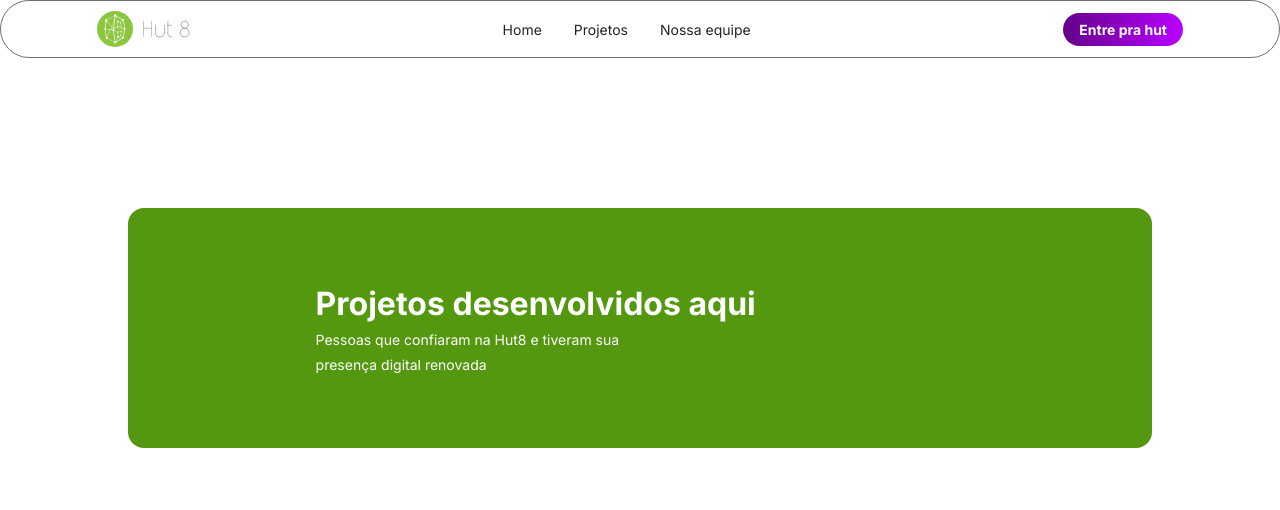
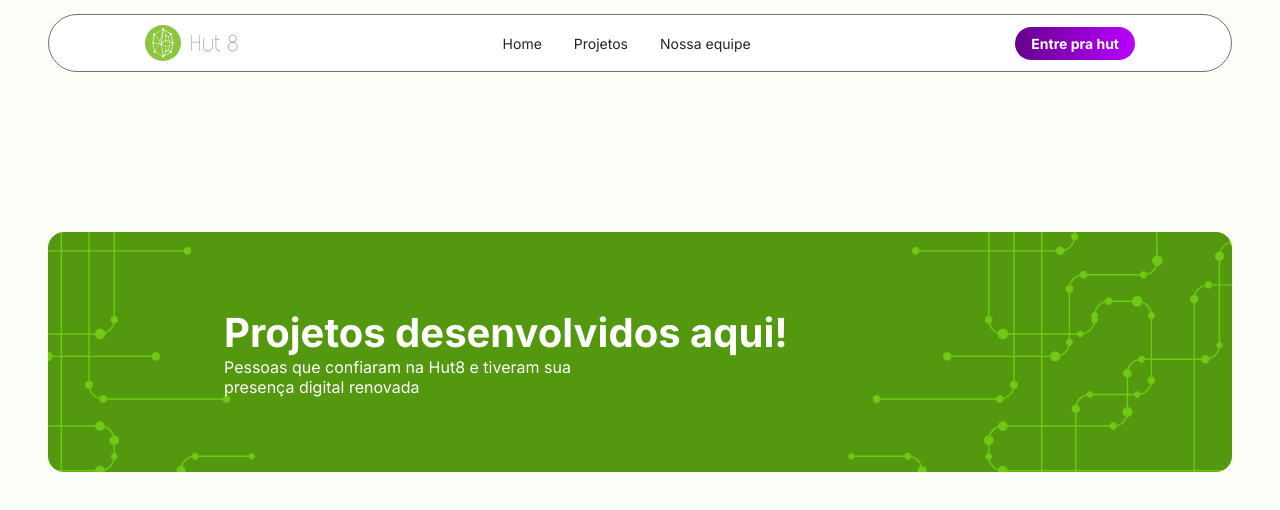
Before and after one commit to Brendler17/hut8, a React (Vite) app in the folder frontend/: page /projects in a window 1280 px wide. Shown: the top 510 px of the page. Built offline with nearby package versions, Linux system fonts and the light colour scheme.

Commit message:
atualizações da tela de projetos

```diff
--- a/frontend/src/components/Menu-Items/index.module.css
+++ b/frontend/src/components/Menu-Items/index.module.css
@@ -43,3 +43,73 @@
   );
   cursor: pointer;
 }
+
+
+.rectangle {
+
+position: relative;
+overflow: hidden;
+display: flex;
+flex-direction: column;
+justify-content: center;
+align-items: flex-start;
+width: 100%;
+margin-top: 20vh;
+height:30vh;
+background: #53980E;
+border-radius: 16px;
+}
+
+
+.rectangle h1{
+position: relative;
+z-index: 1;
+font-family: 'Inter';
+font-style: normal;
+margin: 0;
+text-align: left;
+color: rgb(255, 255, 255);
+font-size: 40px;
+  display: flex;
+flex-direction: column;
+align-items: flex-start;
+padding: 0px;
+gap: 0px;
+margin-left: 11rem;
+}
+.rectangle p{
+position: relative;
+z-index: 1;
+font-family: 'Inter';
+font-style: normal;
+margin: 0;
+text-align: left;
+color: #FFFFFF;
+display: flex;
+align-items: flex-start;
+padding: 0px;
+gap: 0px;
+width: 30%;
+margin-left: 11rem;
+}
+
+.detalheDireito,
+.detalheEsquerdo {
+  position: absolute;
+  mix-blend-mode: color-dodge;
+  opacity: 0.5;
+  z-index: 0;
+  height: 100%;
+  width: 100%;
+;
+}
+
+.detalheDireito {
+
+  left: 40%;
+}
+
+.detalheEsquerdo {
+  left: -55%;
+  transform: matrix(-1, 0, 0, 1, 0, 0);
+}
--- a/frontend/src/components/Menu-Items/index.tsx
+++ b/frontend/src/components/Menu-Items/index.tsx
@@ -1,7 +1,7 @@
 import { Link } from 'react-router-dom';
 import logoHut from '../../assets/logo-hut.svg';
+import detalheDireito from '../../assets/detalhe-direito.svg';
 import styles from './index.module.css';
-
 export function MenuItems() {
   return (
     <div className={styles.menuItemsContainer}>
@@ -19,3 +19,22 @@ export function MenuItems() {
     </div>
   );
 }
+
+interface RectangleProps {
+  title: string;
+  text: string;
+}
+
+export function Rectangle({ title, text }: RectangleProps) {
+  return (
+   <div className={styles.header}>
+        <div className={styles.rectangle}>
+          <img className={styles.detalheEsquerdo} src={detalheDireito} alt="" />
+          <img className={styles.detalheDireito} src={detalheDireito} alt="" />
+          <h1>{title}</h1>
+          <p>{text}</p>
+        </div>
+        </div>
+
+  );
+}
--- a/frontend/src/pages/projects/index.tsx
+++ b/frontend/src/pages/projects/index.tsx
@@ -1,22 +1,20 @@
-import { MenuItems } from '../../components/Menu-Items';
+import { MenuItems, Rectangle} from '../../components/Menu-Items';
 import styles from './styles.module.css';
-
+import homestyles from '../Home/styles.module.css'
 export function Projects() {
   return (
-    <div className={styles.page}>
-      <div className={styles.header}>
+    <div className={homestyles.page}>
+        <div className={homestyles.container}>
         <MenuItems />
-      </div>
 
-      <div className={styles.bannerContent}>
-        <div className={styles.rectangle}>
-  <div>
-    <h1>Projetos desenvolvidos aqui</h1>
-    <p className={styles.subtitle}>Pessoas que confiaram na Hut8 e tiveram sua <br/></p>
-    <p className={styles.subtitle}>presença digital renovada</p>
-  </div>
-</div>
+        <Rectangle
+          title="Projetos desenvolvidos aqui!"
+          text="Pessoas que confiaram na Hut8 e tiveram sua presença digital renovada"
+        />
+
       </div>
     </div>
+
+
   );
 }
--- a/frontend/src/pages/projects/styles.module.css
+++ b/frontend/src/pages/projects/styles.module.css
@@ -8,7 +8,24 @@
 }
 
 .header {
-  width: 100%;
+
+/* Layout automático */
+display: flex;
+flex-direction: column;
+align-items: flex-start;
+gap: 10px;
+margin-top: 10%;
+width: 100%;
+height: 197px;
+
+background: #FFFFFF;
+
+/* Auto layout por dentro */
+flex: none;
+order: 0;
+align-self: stretch;
+flex-grow: 0;
+
 }
 
 /* container do rectangle */
@@ -16,36 +33,5 @@
   width: 100%;
   display: flex;
   justify-content: center;
-  margin-top: 150px;
+  margin-top: 30%;
 }
-
-.rectangle {
-  width: 80%;
-  height: 30vh;
-
-  background: #53980E;
-  border-radius: 16px;
-
-  display: flex;
-  align-items: center;
-
-  padding-left: 40px;
-}
-
-/* organiza os textos em coluna */
-.rectangle div {
-  display: flex;
-  flex-direction: column;
-  padding-left: 15%;
-}
-
-.rectangle h1 {
-  color: white;
-  margin: 0;
-}
-
-.subtitle {
-  color: white;
-  font-size: 14px;
-  margin-top: 8px;
-}
```
Also changed, not shown: frontend/src/assets/detalhe-direito.svg (added), frontend/src/assets/detalhe-esq.svg (added).
